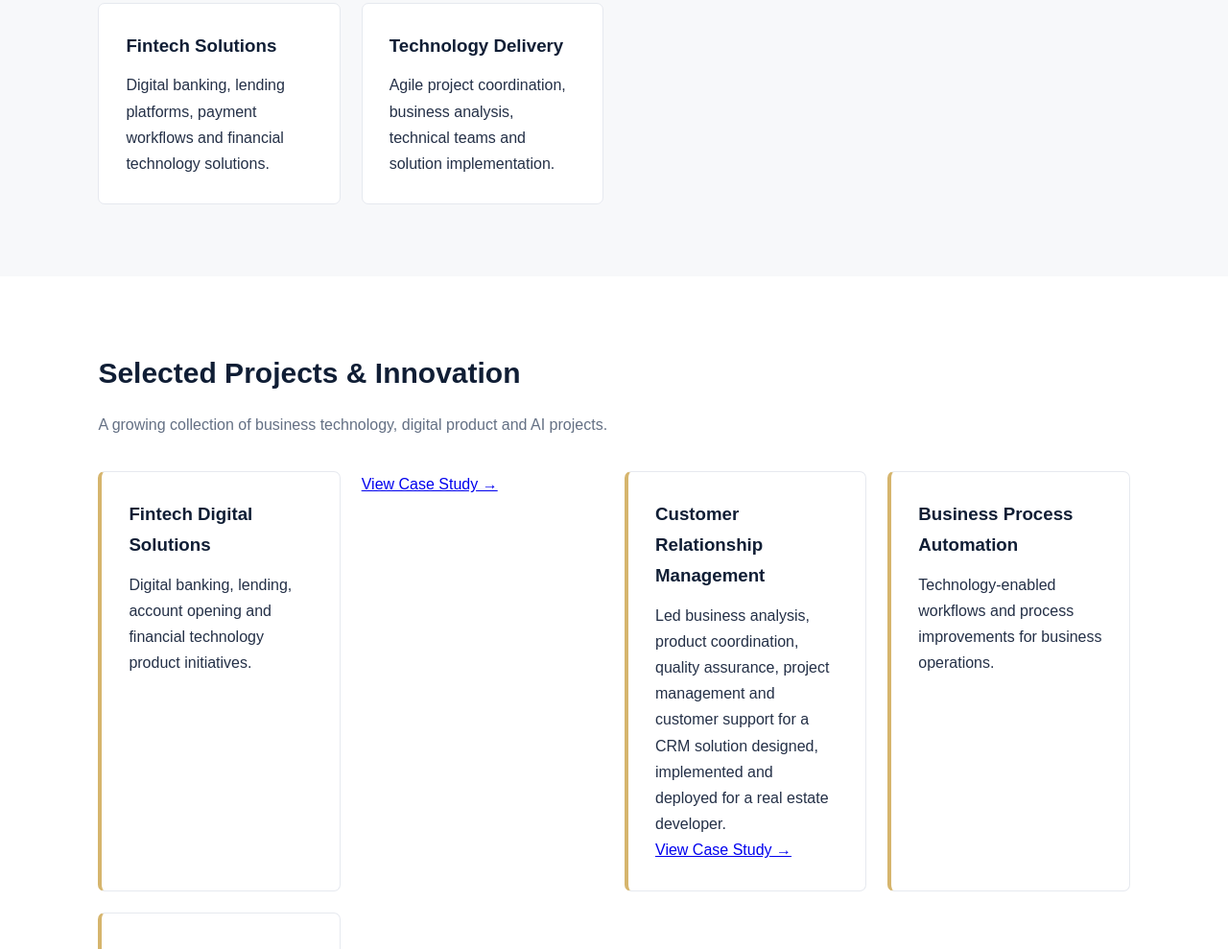
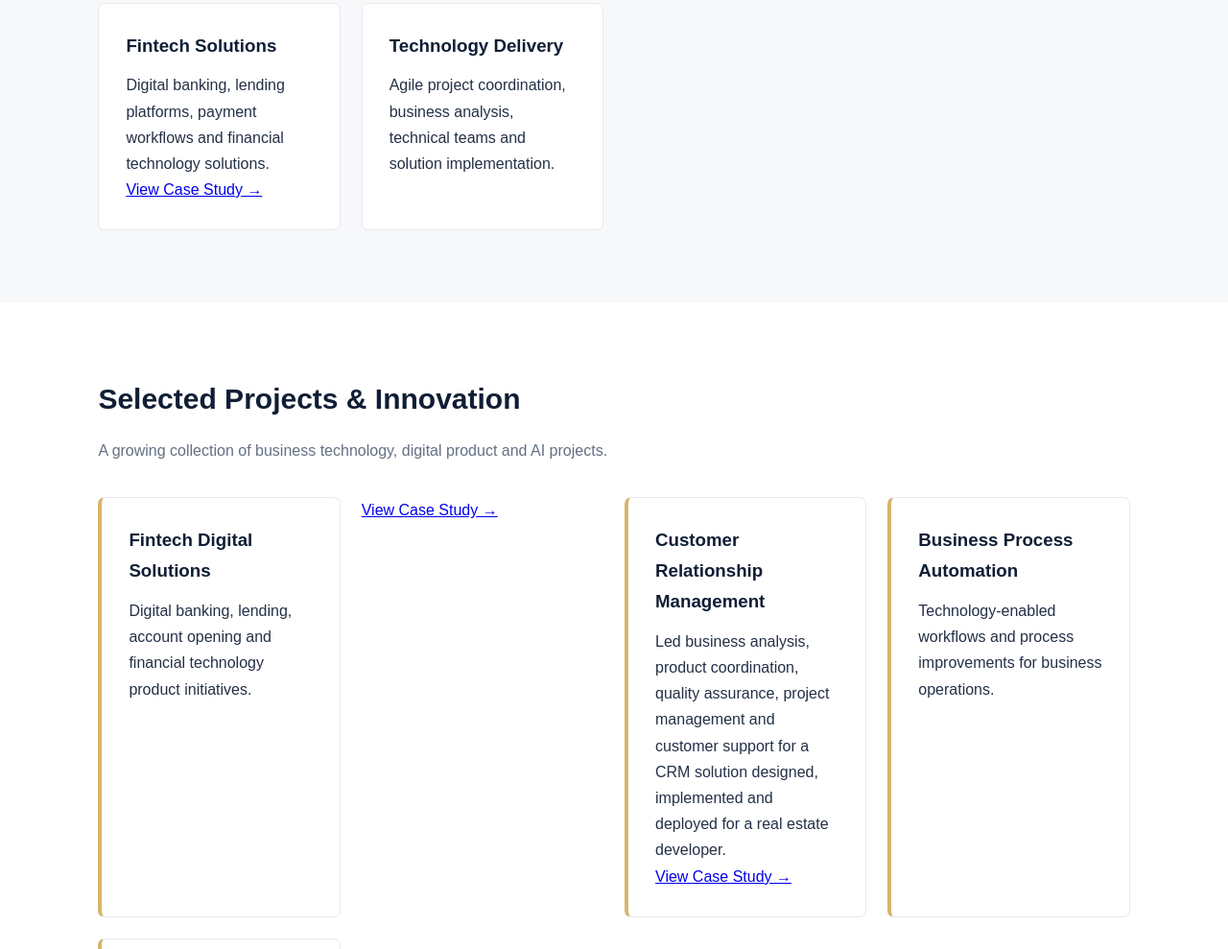
Before and after one commit to StasyEby/portfolio, a plain HTML site: page index.html in a window 1280 px wide. Shown: the part 1575-2564 px from the top of the page at 96% size. Drawn offline with Linux system fonts and the light colour scheme.

Commit message:
Update index.html

```diff
--- a/index.html
+++ b/index.html
@@ -271,6 +271,9 @@
           <h3>Fintech Solutions</h3>
           <p>Digital banking, lending platforms, payment
           workflows and financial technology solutions.</p>
+           <a href="fintech-project.html" class="project-link">
+              View Case Study →
+          </a>
         </div>
 
         <div class="card">
```
